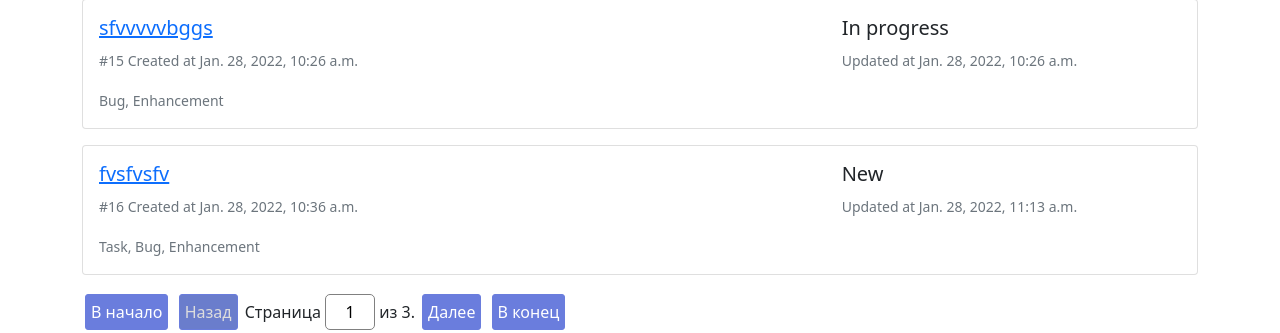
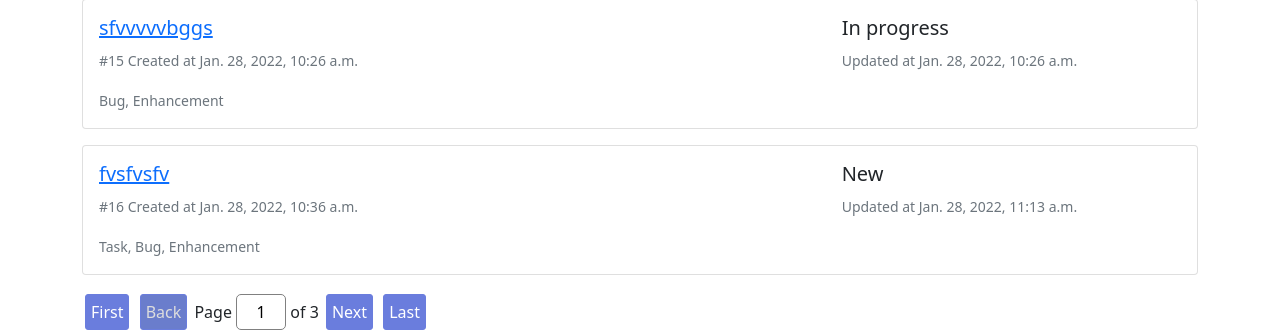
Before and after one commit to Irbiss555/issue_tracker, a Django app: page / in a window 1280 px wide. Shown: the part 1281-1614 px from the top of the page. Run offline with Django 3.2, Linux system fonts and the light colour scheme; data comes from the database, SQL or seed files in the repository.

Commit message:
#10 Изменил шалблон пагинатора

```diff
--- a/issue_tracker/templates/common/paginator.html
+++ b/issue_tracker/templates/common/paginator.html
@@ -1,24 +1,24 @@
 <div class="pagination">
     <span class="step-links">
-        <a href="?page=1">В начало</a>
+        <a href="?page=1">First</a>
         {% if page_obj.has_previous %}
-            <a href="?page={{ page_obj.previous_page_number }}">Назад</a>
+            <a href="?page={{ page_obj.previous_page_number }}">Back</a>
         {% else %}
-            <span class="page-disabled">Назад</span>
+            <span class="page-disabled">Back</span>
         {% endif %}
 
         <form class="current-page" method="get">
             <label for="page">
-                Страница <input type="text" name="page" id="page" value="{{ page_obj.number }}">
-                из {{ page_obj.paginator.num_pages }}.
+                Page <input type="text" name="page" id="page" value="{{ page_obj.number }}">
+                of {{ page_obj.paginator.num_pages }}
             </label>
         </form>
 
         {% if page_obj.has_next %}
-            <a href="?page={{ page_obj.next_page_number }}">Далее</a>
+            <a href="?page={{ page_obj.next_page_number }}">Next</a>
         {% else %}
-            <span class="page-disabled">Далее</span>
+            <span class="page-disabled">Next</span>
         {% endif %}
-        <a href="?page={{ page_obj.paginator.num_pages }}">В конец</a>
+        <a href="?page={{ page_obj.paginator.num_pages }}">Last</a>
     </span>
 </div>
```
